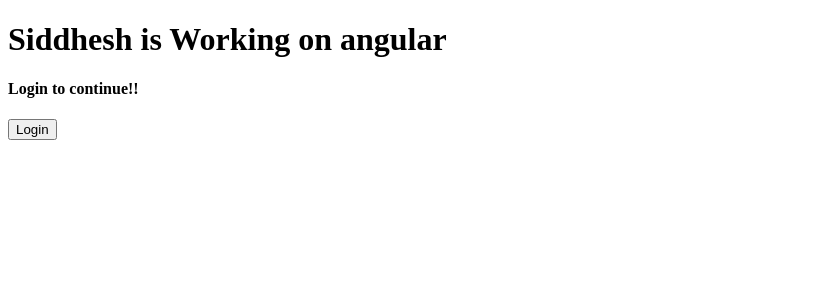
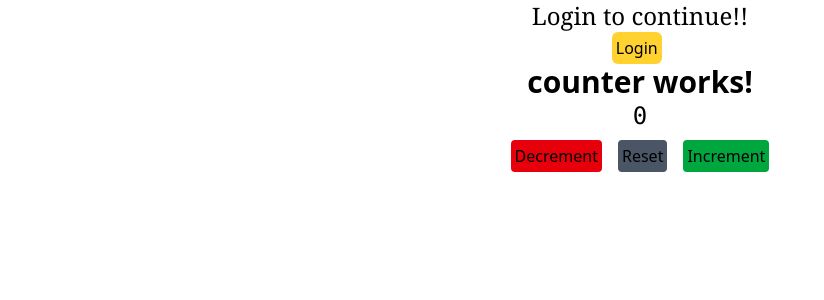
Before and after one commit to git-sidd/Angular_Learning, an Angular app: page / in a window 1280 px wide. Shown: the top 300 px of the page, without its empty margins (0-824 px from the left). Built offline with nearby package versions, Linux system fonts and the light colour scheme.

Commit message:
Counter App

```diff
--- a/package.json
+++ b/package.json
@@ -31,6 +31,7 @@
     "@angular/platform-server": "^20.3.0",
     "@angular/router": "^20.3.0",
     "@angular/ssr": "^20.3.6",
+    "@tailwindcss/postcss": "^4.1.14",
     "express": "^5.1.0",
     "rxjs": "~7.8.0",
     "tslib": "^2.3.0",
@@ -43,12 +44,15 @@
     "@types/express": "^5.0.1",
     "@types/jasmine": "~5.1.0",
     "@types/node": "^20.17.19",
+    "autoprefixer": "^10.4.21",
     "jasmine-core": "~5.9.0",
     "karma": "~6.4.0",
     "karma-chrome-launcher": "~3.2.0",
     "karma-coverage": "~2.2.0",
     "karma-jasmine": "~5.1.0",
     "karma-jasmine-html-reporter": "~2.1.0",
+    "postcss": "^8.5.6",
+    "tailwindcss": "^4.1.14",
     "typescript": "~5.9.2"
   }
 }
--- a/src/app/app.html
+++ b/src/app/app.html
@@ -1,2 +1,4 @@
-<h1>Siddhesh is Working on angular</h1>
-<app-login></app-login>
+<div class="flex flex-col items-center justify-center">
+        <app-login></app-login>
+        <counter></counter>
+</div>
--- a/src/app/app.ts
+++ b/src/app/app.ts
@@ -1,10 +1,11 @@
 import { Component, signal } from '@angular/core';
 import { Login } from './login/login';
+import { Counter } from './counter/counter';
 
 
 @Component({
   selector: 'app-root',
-  imports: [Login],
+  imports: [Login,Counter],
   templateUrl: './app.html',
   styleUrl: './app.css'
 })
@@ -16,5 +17,8 @@ export class App {
     let a=10;
     return `Hello you age is ${this.name   +a}`;
   }
+  sum(a:number,b:number){
+    console.log(a+b);
+  }
 
 }
--- /dev/null
+++ b/src/app/counter/counter.html
@@ -0,0 +1,10 @@
+<p class="text-3xl font-bold text-center">counter works!</p>
+
+<div>
+    <h2 class="text-center text-2xl font-mono">{{counter}}</h2>
+    <div class="flex gap-4 mt-2">
+        <p (click)="dec()" class="bg-red-600 p-1 rounded-sm cursor-pointer">Decrement</p>
+        <p (click)="reset()" class="bg-gray-600 p-1 rounded-sm cursor-pointer">Reset</p>
+        <p (click)="inc()" class="bg-green-600 p-1 rounded-sm cursor-pointer">Increment</p>
+    </div>
+</div>
--- /dev/null
+++ b/src/app/counter/counter.ts
@@ -0,0 +1,27 @@
+import { Component } from '@angular/core';
+
+@Component({
+  selector: 'counter',
+  imports: [],
+  templateUrl: './counter.html',
+  styleUrl: './counter.css'
+})
+export class Counter {
+    counter=0;
+    dec(){
+      if(this.counter>1){
+
+        this.counter--;
+        console.log("Dec")
+      }
+
+    }
+    reset(){
+      this.counter=0;
+      console.log("res")
+    }
+    inc(){
+      this.counter++;
+      console.log("inc")
+    }
+}
--- a/src/app/login/login.html
+++ b/src/app/login/login.html
@@ -1,2 +1,2 @@
-<h4>Login to continue!!</h4>
-<button (click)="clickMe()">Login</button>
+<h4 class="text-2xl font-serif  text-center">Login to continue!!</h4>
+<button class="mx-20 text-center cursor-pointer font-medium bg-amber-300 p-1 rounded-md" (click)="clickMe()">Login</button>
--- a/src/app/login/login.ts
+++ b/src/app/login/login.ts
@@ -8,6 +8,11 @@ import { Component } from '@angular/core';
 })
 export class Login {
   clickMe(){
-    alert('This is ROHITs Yard Now ')
+    console.log('This is ROHITs Yard Now ');
+    this.func();
+
+  }
+  func(){
+    console.log("Hello Siddhesh I am on the console!!")
   }
 }
--- a/src/styles.css
+++ b/src/styles.css
@@ -1 +1 @@
-/* You can add global styles to this file, and also import other style files */
+@import "tailwindcss";
```
Also changed, not shown: .postcssrc.json (added), src/app/counter/counter.css (added), 2 other files (tests, documents, lock files or other folders).
